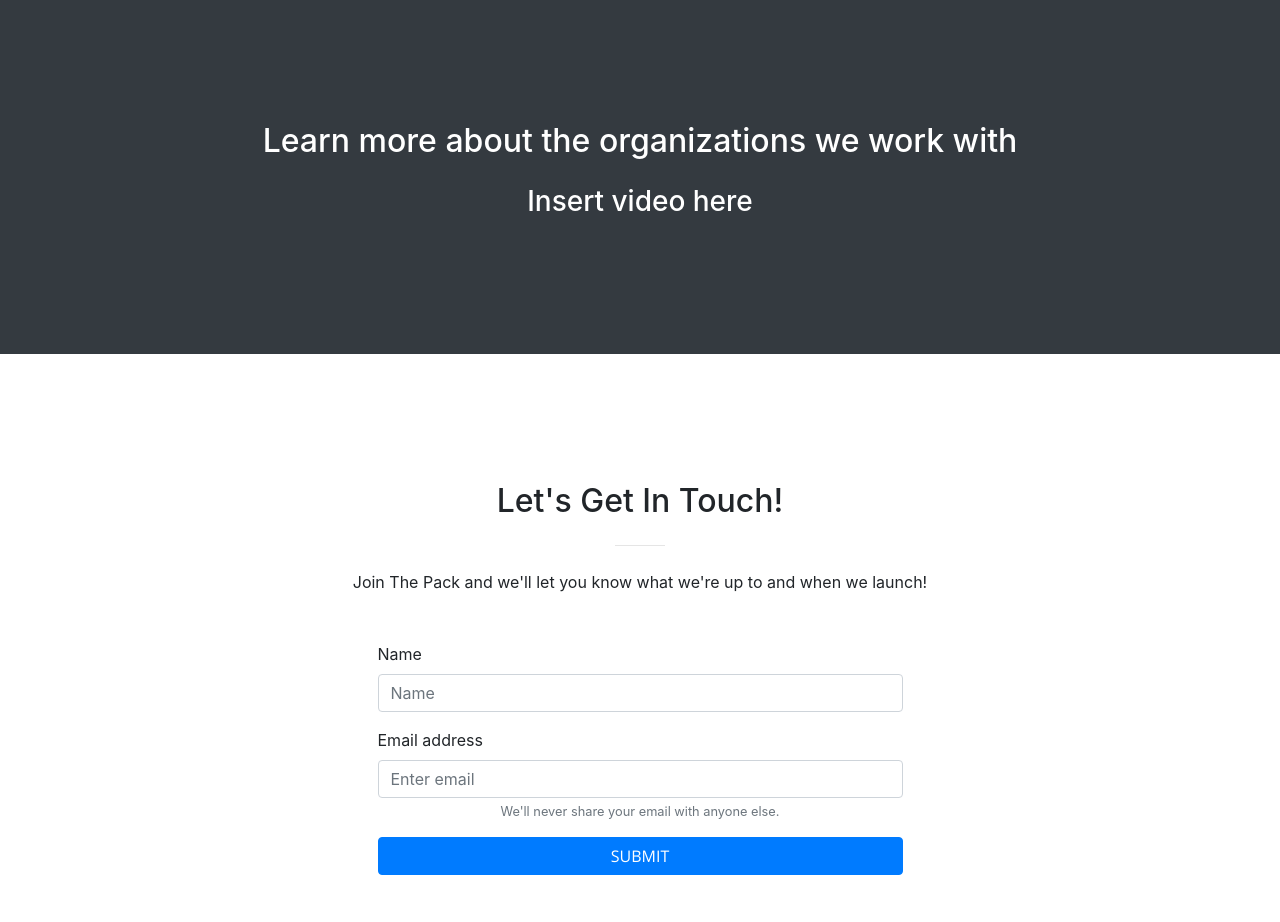
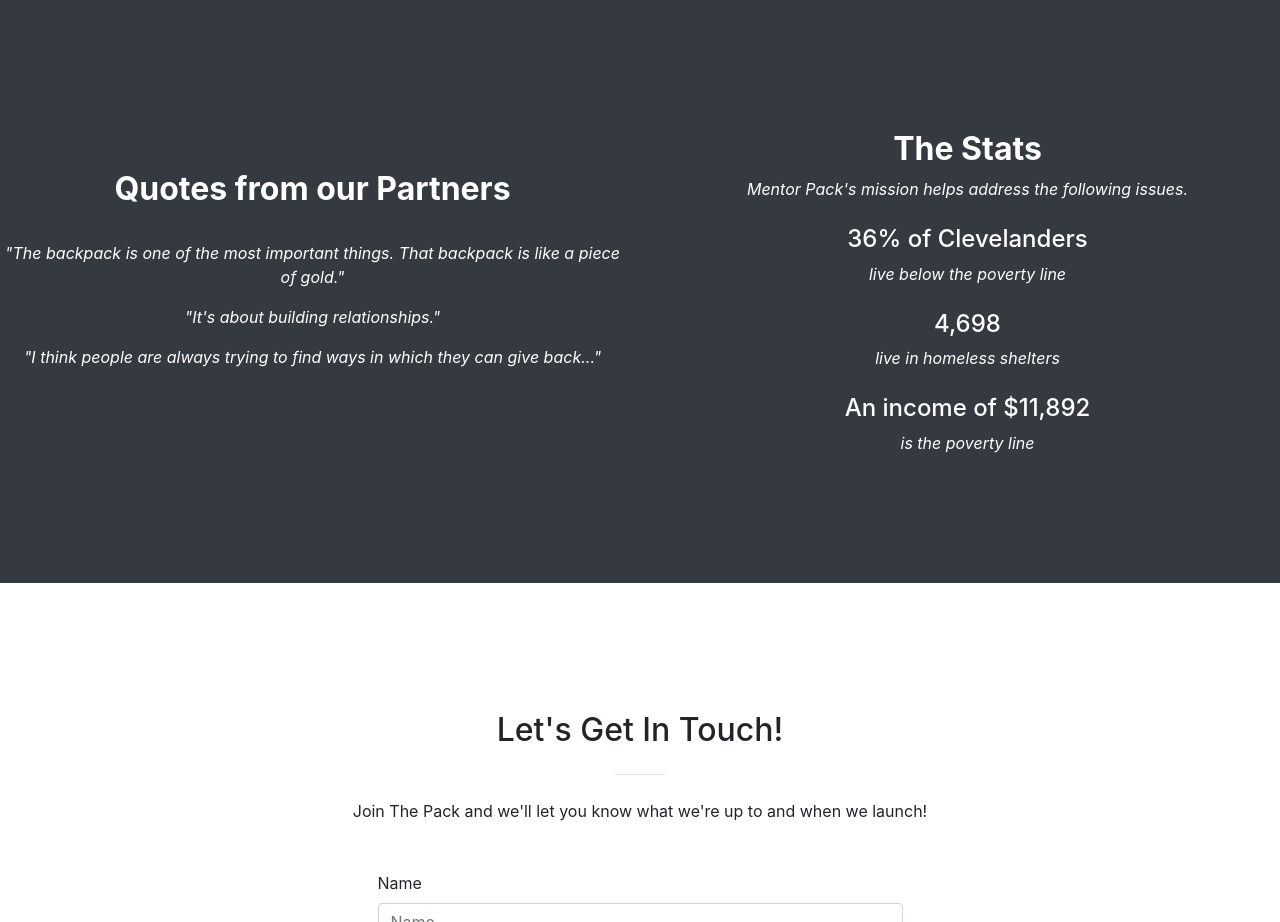
Before and after one commit to bdbrown4/GBHCleveland, a website with bundled scripts: page public/index.html in a window 1280 px wide. Shown: the part 1980-2902 px from the top of the page. Built offline with nearby package versions, Linux system fonts and the light colour scheme.

Commit message:
added quotes section to how we help

```diff
--- a/public/css/creative.css
+++ b/public/css/creative.css
@@ -329,3 +329,5 @@
   display: flex;
   flex-direction: row;
 }
+
+@media (max-width: 12450px)
--- a/public/index.html
+++ b/public/index.html
@@ -148,9 +148,26 @@
     </section>
 
     <section class="bg-dark text-white">
-      <div class="container text-center">
-        <h2 class="mb-4">Learn more about the organizations we work with</h2>
-        <h3>Insert video here</h3>
+      <div class="row">
+        <div class="col-md-6 text-center mt-5">
+          <h2><strong>Quotes from our Partners</strong></h2><br/>
+            <p><em>"The backpack is one of the most important things. That backpack is like a piece of gold."</em></p>
+            <p><em>"It's about building relationships."</em></p>
+            <p><em>"I think people are always trying to find ways in which they can give back..."</em></p>
+            <!-- <p><em>"Relationships don't happen with one episode as a general rule..."</em></p> -->
+        </div>
+        <div class="col-md-6 text-center mt-2 border-top--sm">
+          <h2>
+            <strong>The Stats</strong>
+          </h2>
+          <em>Mentor Pack's mission helps address the following issues.</em><br/><br/>
+          <h4>36% of Clevelanders</h4>
+            <em>live below the poverty line</em><br/><br/>
+          <h4>4,698</h4>
+            <em>live in homeless shelters</em><br/><br/>
+          <h4>An income of $11,892</h4>
+           <em>is the poverty line</em>
+        </div>
       </div>
     </section>
 
```
